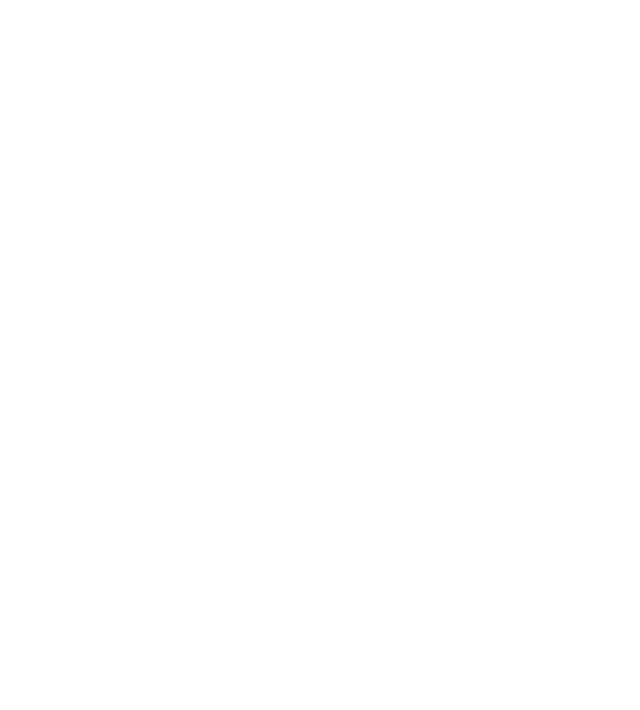
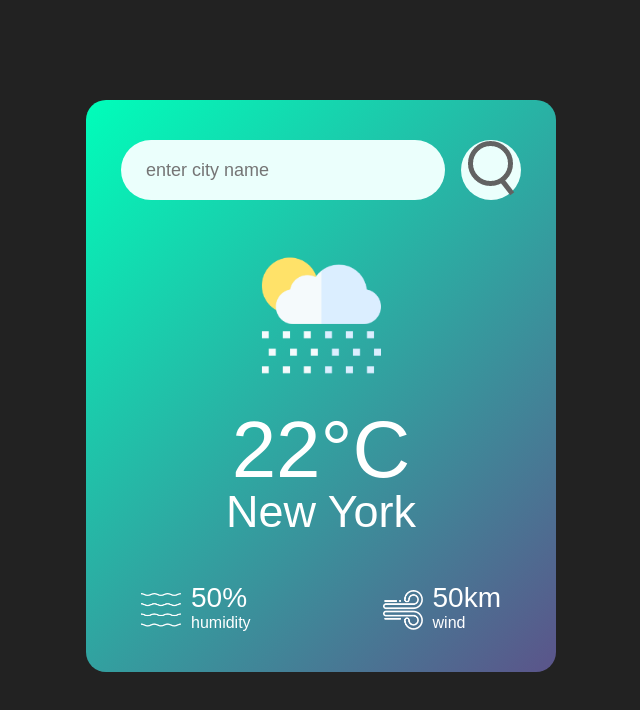
Before and after one commit to uzair6677/weatherapp, a plain HTML site: page index.html in a window 1280 px wide. Shown: the whole page, without its empty margins (319-959 px from the left). Drawn offline with Linux system fonts and the light colour scheme.

Commit message:
index.html css

```diff
--- a/index.html
+++ b/index.html
@@ -1,11 +1,43 @@
 <!DOCTYPE html>
 <html lang="en">
+
 <head>
     <meta charset="UTF-8">
     <meta name="viewport" content="width=device-width, initial-scale=1.0">
-    <title>Document</title>
+    <title>weather app</title>
+    <link rel="stylesheet" href="style.css">
 </head>
+
 <body>
+    <div class="card">
+        <div class="search">
+            <input type="text" name="" id="" placeholder="enter city name" spellcheck="false">
+            <button type="button"><img src="assets/images/search.png" alt="" srcset=""></button>
+        </div>
+        <div class="weather">
+            <img src="assets/images/rain.png" alt="" class="weather-icon">
+            <h1 class="temp">22°C</h1>
+            <h2 class="city">New York</h2>
+            <div class="detail">
+                <div class="col">
+                    <img src="/assets/images/humidity.png" alt="" srcset="">
+                    <div>
+                        <p class="humidity">50%</p>
+                        <p>humidity</p>
+                    </div>
+                </div>
+                <div class="col">
+                    <img src="/assets/images/wind.png" alt="" srcset="">
+                    <div>
+                        <p class="wind">50km</p>
+                        <p>wind</p>
+                    </div>
+                </div>
+            </div>
+
+        </div>
+    </div>
 
 </body>
+
 </html>
--- a/style.css
+++ b/style.css
@@ -0,0 +1,84 @@
+*{
+    margin: 0;
+    box-sizing: border-box;
+    padding: 0;
+   font-family: 'poppins',sans-serif;
+
+}
+body{
+    background: #222;;
+}
+.card{
+    width:90%;
+    max-width: 470px;
+    background: linear-gradient(135deg,#00feba,#5b548a);
+    color:#fff;
+    margin: 100px auto 0;
+    border-radius: 20px;
+    padding:40px 35px;
+    text-align: center;
+}
+
+.search{
+    width:100%;
+    display: flex;
+    justify-content: space-between;
+}
+.search input{
+    border:0;
+    outline:0;background: #ebfffc;
+    color:#555;
+    padding: 10px 25px;
+    height:60px;
+    flex:1;
+    border-radius: 30px;
+    margin-right: 16px;
+    font-size: 18px;
+}
+.search button{
+    border:0;
+    outline:0;background: #ebfffc;
+    border-radius: 50%;
+    width:60px;
+    height:60px;
+    cursor:pointer;
+
+}
+.search button input img{
+    width:16px;
+}
+.weather-icon{
+    width:170px;
+    margin-top: 30px;
+}
+.weather h1{
+    font-size:80px;
+    font-weight: 500;
+}
+
+.weather h2{
+    font-size:45px;
+    font-weight: 400;
+    margin-top: -10px;
+}
+.detail{
+    display: flex;
+    flex-direction: row;
+    align-items: center;
+    justify-content:space-between ;
+    padding: 0 20px;
+    margin-top:50px;
+}
+.col{
+    display: flex;
+    align-items: center;
+    text-align: left;
+}
+.col img{
+    width:40px;
+    margin-right: 10px;
+}
+.humidity, .wind{
+    font-size:28px;
+    margin-top: -6px;
+}
```
